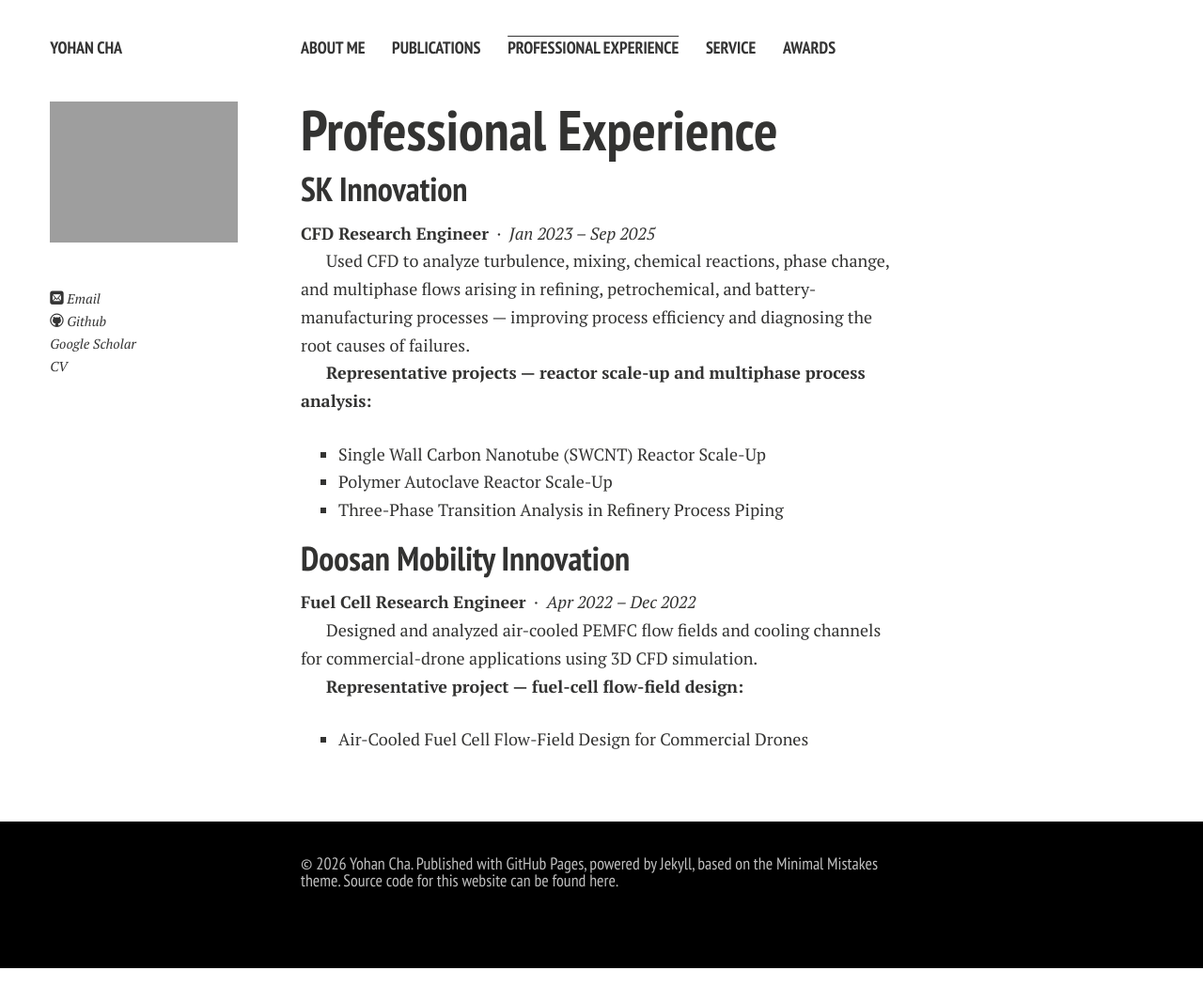
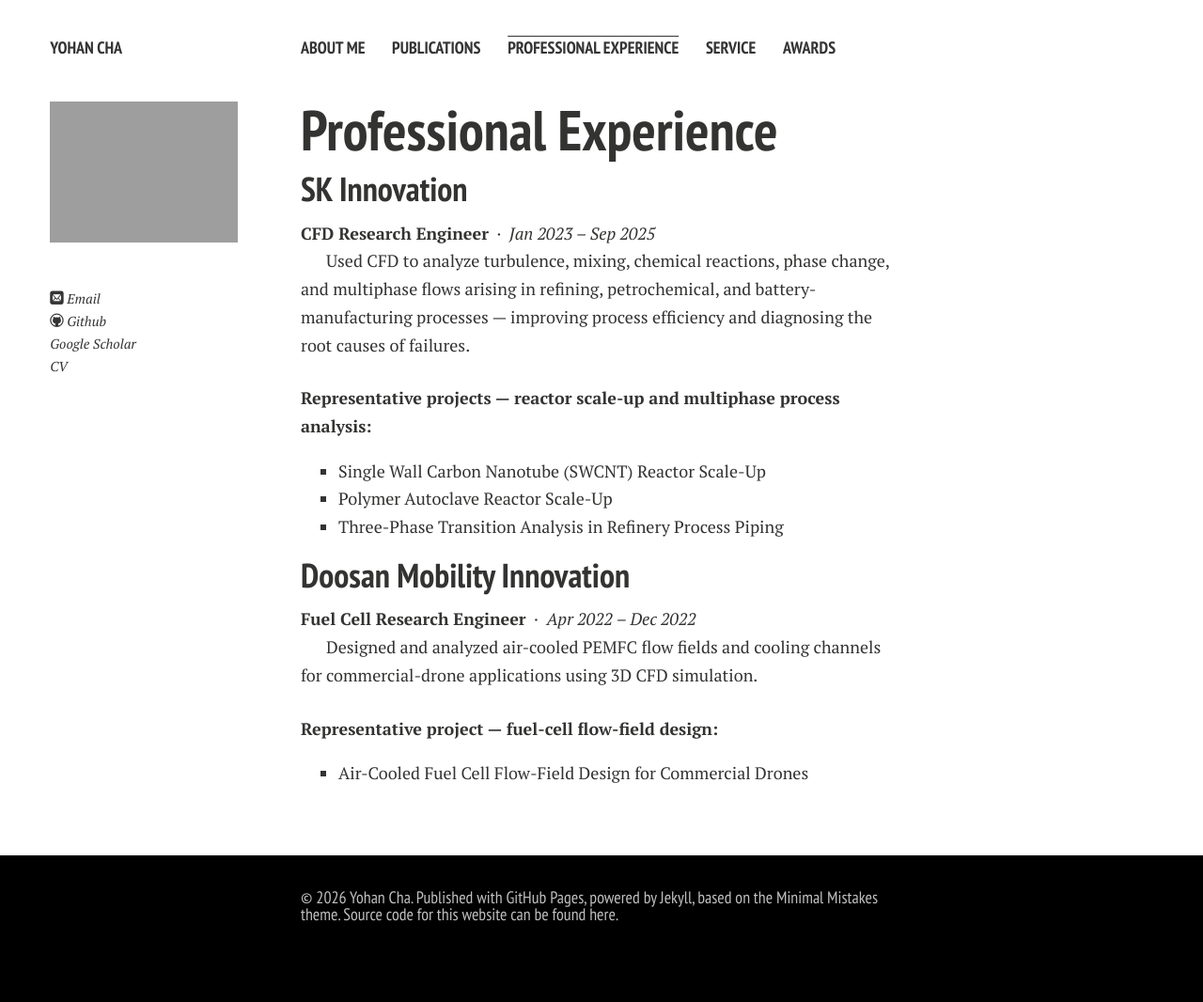
Before and after one commit to powerfulsmooth/powerfulsmooth.github.io, a Jekyll site: the page built from projects.md, in a window 1280 px wide. Shown: the whole page at 94% size. Built offline with Jekyll 4.4.1, drawn with Linux system fonts in a browser that asks for light colours; nearby versions of some CDN libraries; comment, search, counter and statistics services are not loaded; a style sheet for code colours, icons or effects is not loaded; before the commit the page ends 1030 px from its top, so only the background shows below that.

Commit message:
Add files via upload

```diff
--- a/projects.md
+++ b/projects.md
@@ -14,7 +14,7 @@ title: Professional Experience
 
 Used CFD to analyze turbulence, mixing, chemical reactions, phase change, and multiphase flows arising in refining, petrochemical, and battery-manufacturing processes — improving process efficiency and diagnosing the root causes of failures.
 
-**Representative projects — reactor scale-up and multiphase process analysis:**
+<p style="text-indent:0;margin:10px 0 2px;"><strong>Representative projects — reactor scale-up and multiphase process analysis:</strong></p>
 
 - Single Wall Carbon Nanotube (SWCNT) Reactor Scale-Up
 - Polymer Autoclave Reactor Scale-Up
@@ -26,6 +26,6 @@ Used CFD to analyze turbulence, mixing, chemical reactions, phase change, and mu
 
 Designed and analyzed air-cooled PEMFC flow fields and cooling channels for commercial-drone applications using 3D CFD simulation.
 
-**Representative project — fuel-cell flow-field design:**
+<p style="text-indent:0;margin:10px 0 2px;"><strong>Representative project — fuel-cell flow-field design:</strong></p>
 
 - Air-Cooled Fuel Cell Flow-Field Design for Commercial Drones
```
